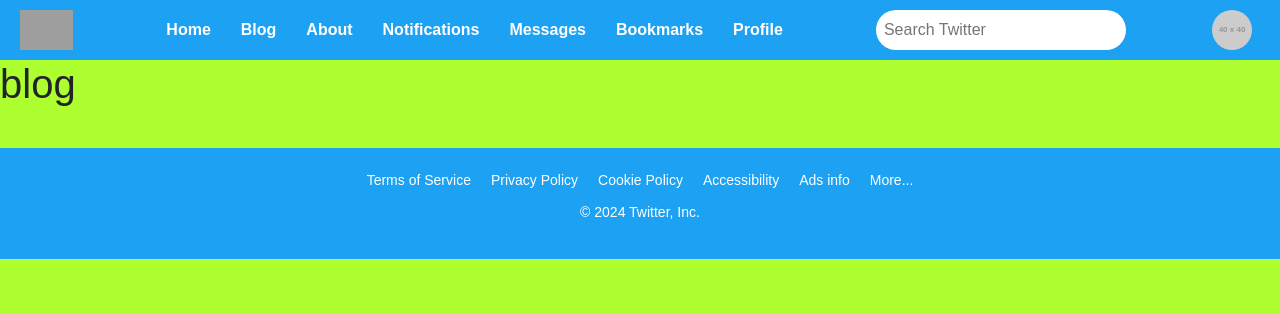
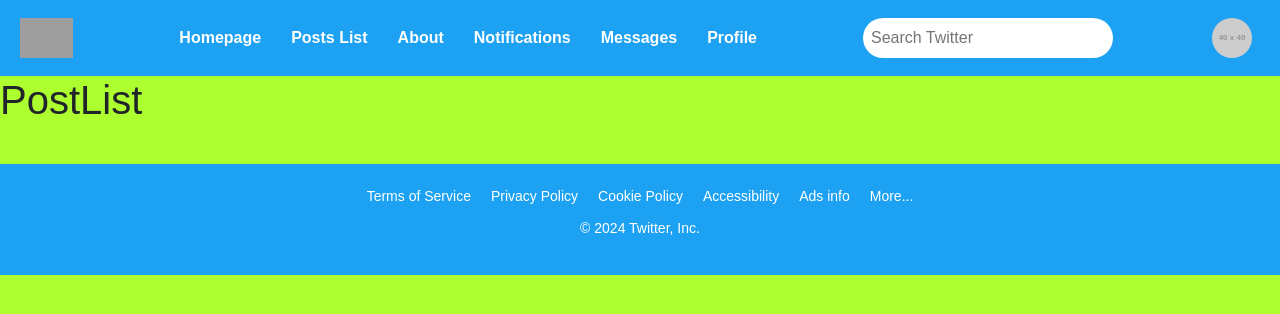
Before and after one commit to MarcoSac1/vite-boolfolio, a Vue app: page /blog in a window 1280 px wide. Shown: the top 314 px of the page. Built offline with nearby package versions, Linux system fonts and the light colour scheme; grey boxes are pictures that could not be loaded.

Commit message:
stuck on code issue

```diff
--- a/src/components/MainHeader.vue
+++ b/src/components/MainHeader.vue
@@ -2,7 +2,20 @@
     export default{
         data(){
             return{
-
+                navLinkNames : [
+                    {
+                        label: "Homepage",
+                        name:"home",
+                    },
+                    {
+                        label: "Posts List",
+                        name:"posts",
+                    },
+                    {
+                        label: "About",
+                        name:"about",
+                    },
+                ]
             }
         }
     }
@@ -15,12 +28,15 @@
             <img src="https://abs.twimg.com/responsive-web/client-web/icon-ios.b1fc7275.png" alt="Twitter Logo">
         </div>
         <nav class="nav-menu">
-            <a href="#">Home</a>
-            <a href="#">Blog</a>
-            <a href="#">About</a>
+            <ul class=" d-flex list-unstyled align-items-center">
+                <li v-for="navItem in navLinkNames" class="pt-3">
+                    <RouterLink :to="{name: navItem.name }" >{{ navItem.label }}</RouterLink>
+                </li>
+            </ul>
+            <!-- <a href="#">Blog</a>
+            <a href="#">About</a> -->
             <a href="#">Notifications</a>
             <a href="#">Messages</a>
-            <a href="#">Bookmarks</a>
             <a href="#">Profile</a>
         </nav>
         <div class="search-bar">
--- a/src/pages/AppBlog.vue
+++ b/src/pages/AppBlog.vue
@@ -1,23 +1,23 @@
 <script>
     import axios, { Axios } from 'axios';
-    import PostList from '../components/ProjectCard.vue'
+    import ProjectCard from '../components/ProjectCard.vue'
 
 export default{
     name:"",
     components:{
-        PostList
+        ProjectCard
     },
 
     data(){
         return{
-
+            post:[],
         }
     },
 }
 </script>
 
 <template>
-    <h1>blog</h1>
+    <h1>PostList</h1>
 </template>
 
 
```
